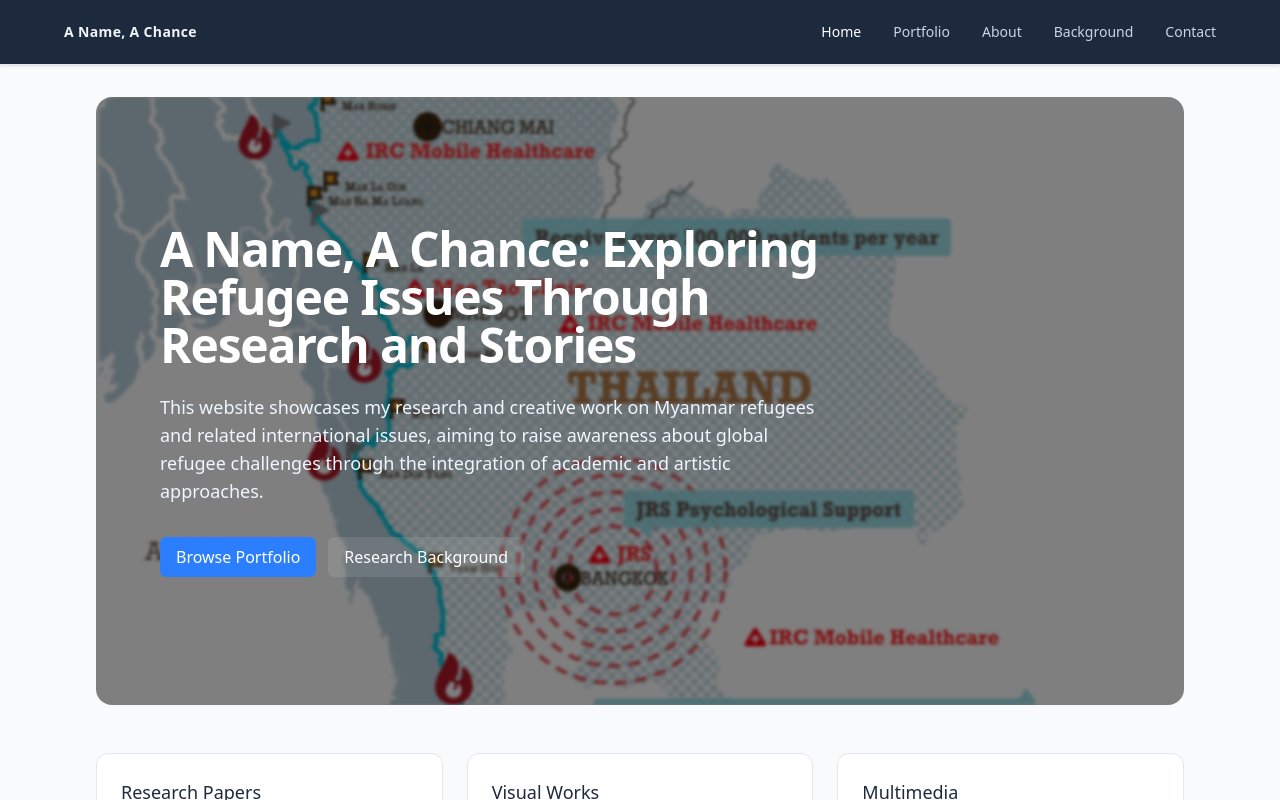
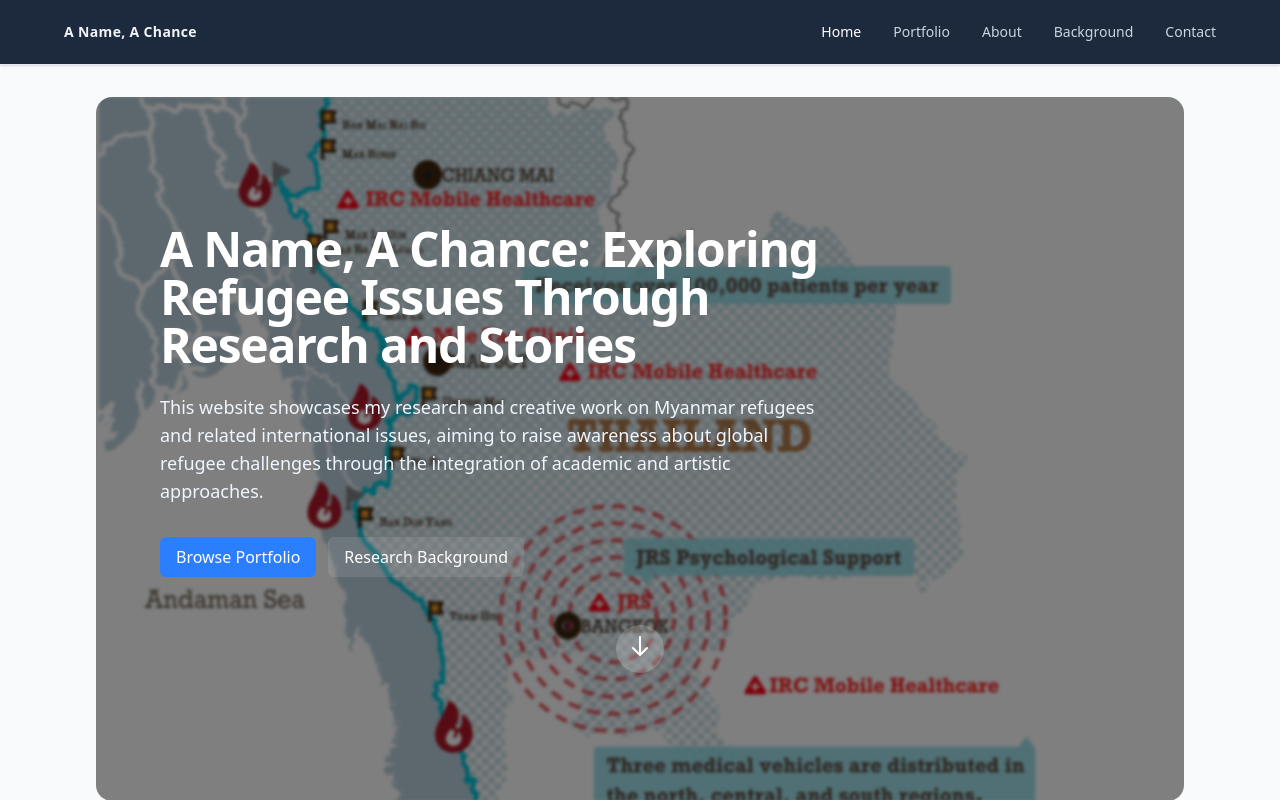
Before and after one commit to AmyWu71/refugee-portfolio, a Next.js app: page / in a window 1280 px wide. Shown: the top 800 px of the page. Built offline with nearby package versions, Linux system fonts and the light colour scheme.

Commit message:
Add scroll-to-categories arrow button on homepage

```diff
--- a/src/app/page.tsx
+++ b/src/app/page.tsx
@@ -1,14 +1,25 @@
+'use client';
+
 import Image from "next/image";
 import Link from "next/link";
+import { useRef } from "react";
 
 export default function Home() {
+  const categoriesRef = useRef<HTMLElement>(null);
+
+  const scrollToCategories = () => {
+    categoriesRef.current?.scrollIntoView({
+      behavior: 'smooth',
+      block: 'start'
+    });
+  };
+
   return (
     <div className="space-y-12">
       <section className="relative overflow-hidden rounded-2xl text-white min-h-[600px]">
         <div className="absolute inset-0">
           <Image
-
-src="/user-map.png"
+            src="/user-map.png"
             alt="Myanmar-Thailand border humanitarian aid map"
             fill
             className="object-cover blur-[1.5px]"
@@ -18,9 +29,9 @@ src="/user-map.png"
         {/* 半透明遮罩确保文字可读性 */}
         <div className="absolute inset-0 bg-black/50"></div>
         <div className="relative px-8 py-24 sm:px-12 sm:py-28 lg:px-16 lg:py-32">
-                  <h1 className="text-3xl sm:text-5xl font-semibold tracking-tight max-w-3xl">
-                    A Name, A Chance: Exploring Refugee Issues Through Research and Stories
-                  </h1>
+          <h1 className="text-3xl sm:text-5xl font-semibold tracking-tight max-w-3xl">
+            A Name, A Chance: Exploring Refugee Issues Through Research and Stories
+          </h1>
           <p className="mt-6 max-w-2xl text-base sm:text-lg text-blue-50">
             This website showcases my research and creative work on Myanmar refugees and related international issues, aiming to raise awareness about global refugee challenges through the integration of academic and artistic approaches.
           </p>
@@ -32,10 +43,33 @@ src="/user-map.png"
               Research Background
             </Link>
           </div>
+
+          {/* 下拉箭头按钮 */}
+          <div className="mt-12 flex justify-center">
+            <button
+              onClick={scrollToCategories}
+              className="inline-flex items-center justify-center w-12 h-12 bg-white/20 hover:bg-white/30 rounded-full transition-all duration-300 hover:scale-110"
+              aria-label="Scroll to categories"
+            >
+              <svg
+                className="w-6 h-6 text-white animate-bounce"
+                fill="none"
+                stroke="currentColor"
+                viewBox="0 0 24 24"
+              >
+                <path
+                  strokeLinecap="round"
+                  strokeLinejoin="round"
+                  strokeWidth={2}
+                  d="M19 14l-7 7m0 0l-7-7m7 7V3"
+                />
+              </svg>
+            </button>
+          </div>
         </div>
       </section>
 
-      <section className="grid gap-6 sm:grid-cols-3">
+      <section ref={categoriesRef} className="grid gap-6 sm:grid-cols-3">
         <Link href="/portfolio/research-report-employment-challenges" className="rounded-xl border border-slate-200 bg-white p-6 hover:bg-slate-50 hover:shadow-md transition-all">
           <h3 className="text-lg font-medium text-slate-800">Research Papers</h3>
           <p className="mt-2 text-sm text-slate-600">Independent Research</p>
```
